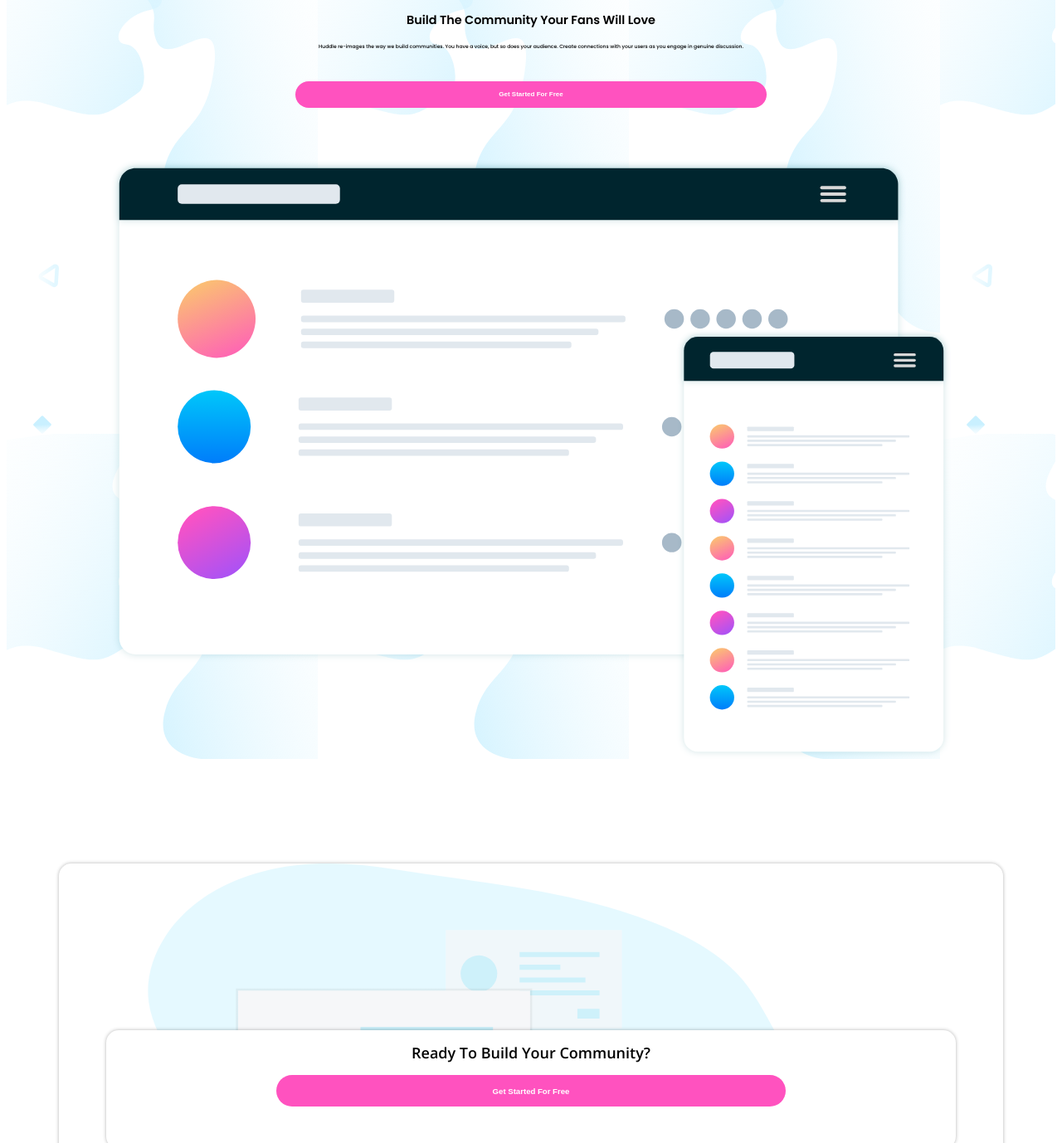
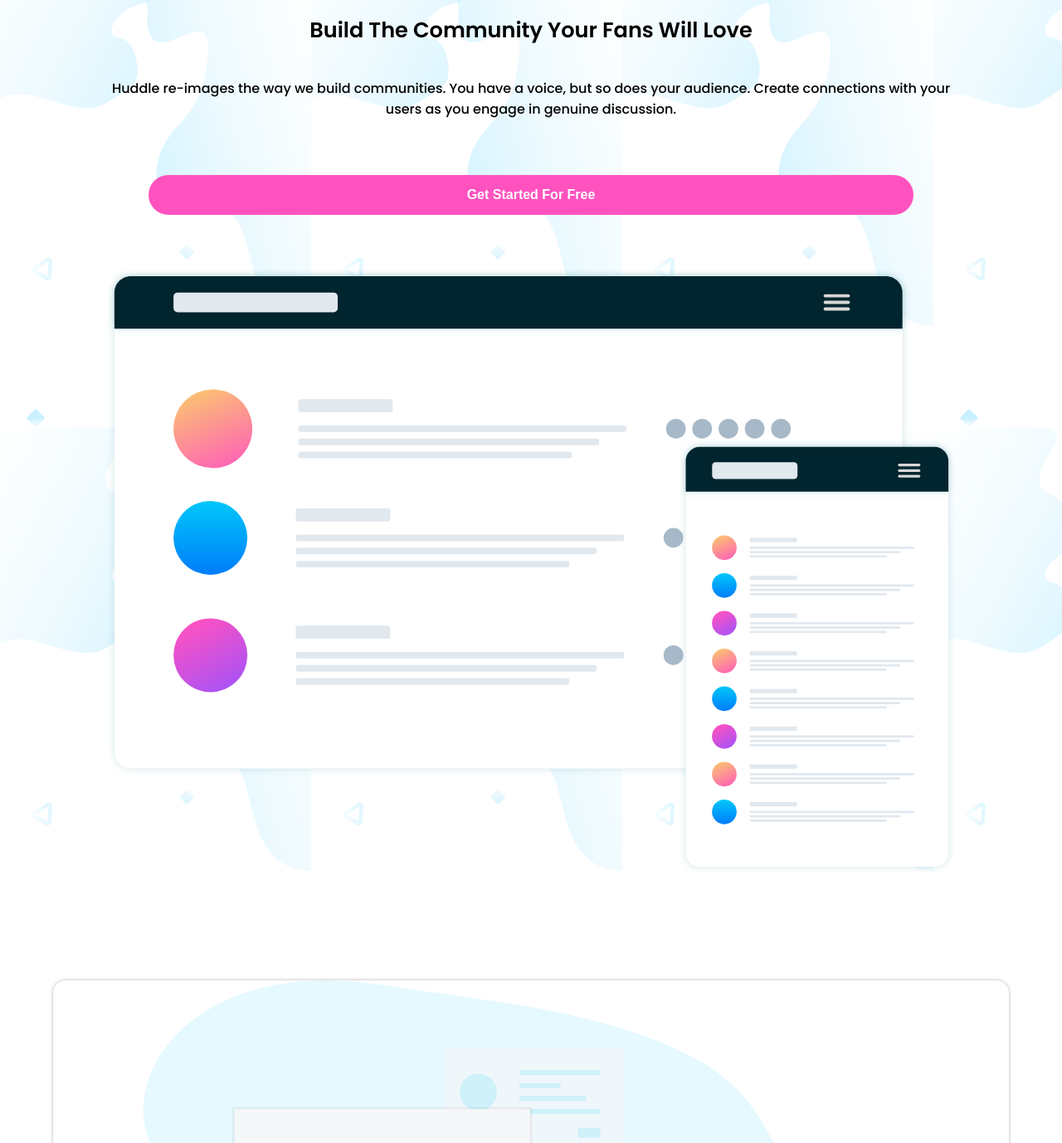
Before and after one commit to mauro4889/Huddle_landing_page, a plain HTML site: page index.html in a window 1280 px wide. Shown: the part 142-1520 px from the top of the page at 83% size. Drawn offline with nearby package versions, Linux system fonts and the light colour scheme; a web font is replaced by a local one.

Commit message:
Modificacion estilos

```diff
--- a/style.css
+++ b/style.css
@@ -1,5 +1,10 @@
 @import url('https://fonts.googleapis.com/css2?family=Advent+Pro:wght@500;600;700&family=Big+Shoulders+Display:wght@700&family=Flamenco&family=PT+Serif:wght@700&family=Poppins:wght@500;600;700&family=Source+Serif+4:wght@300;400;500&display=swap');
 @import url('https://fonts.googleapis.com/css2?family=Advent+Pro:wght@500;600;700&family=Big+Shoulders+Display:wght@700&family=Flamenco&family=Open+Sans:wght@600&family=PT+Serif:wght@700&family=Poppins:wght@500;600;700&family=Source+Serif+4:wght@300;400;500&display=swap');
+body {
+    margin: 0;
+    padding: 0;
+}
+
 header {
     background-image: url(/images/bg-hero-mobile.svg);
     width: 100%;
@@ -47,7 +52,7 @@
 }
 
 .comunidad {
-    width: 50%;
+    width: 80%;
     display: flex;
     flex-direction: column;
     justify-content: center;
@@ -55,13 +60,13 @@
 }
 
 .comunidad h2 {
-    font-size: 90%;
+    font-size: 160%;
     font-weight: 600;
     text-align: center;
 }
 
 .comunidad p {
-    font-size: 30%;
+    font-size: 100%;
     width: 100%;
     text-align: center;
 }
@@ -72,8 +77,8 @@
     background-color: hsl(322, 100%, 66%);
     color: white;
     width: 90%;
-    height: 4em;
-    font-size: 50%;
+    height: 3em;
+    font-size: 100%;
     font-weight: bold;
     margin-top: 5%;
 }
@@ -140,7 +145,7 @@
     position: absolute;
     background-color: white;
     left: 10%;
-    top: 173%;
+    top: 153em;
 }
 
 .contenedor_empezar h2 {
@@ -155,8 +160,8 @@
     background-color: hsl(322, 100%, 66%);
     color: white;
     width: 60%;
-    height: 4em;
-    font-size: 60%;
+    height: 3em;
+    font-size: 100%;
     font-weight: bold;
     margin-bottom: 5%;
 }
@@ -185,7 +190,7 @@
 }
 
 .ctr img {
-    margin-right: 5%;
+    margin-right: 7%;
     margin-top: 5%;
 }
 
```
